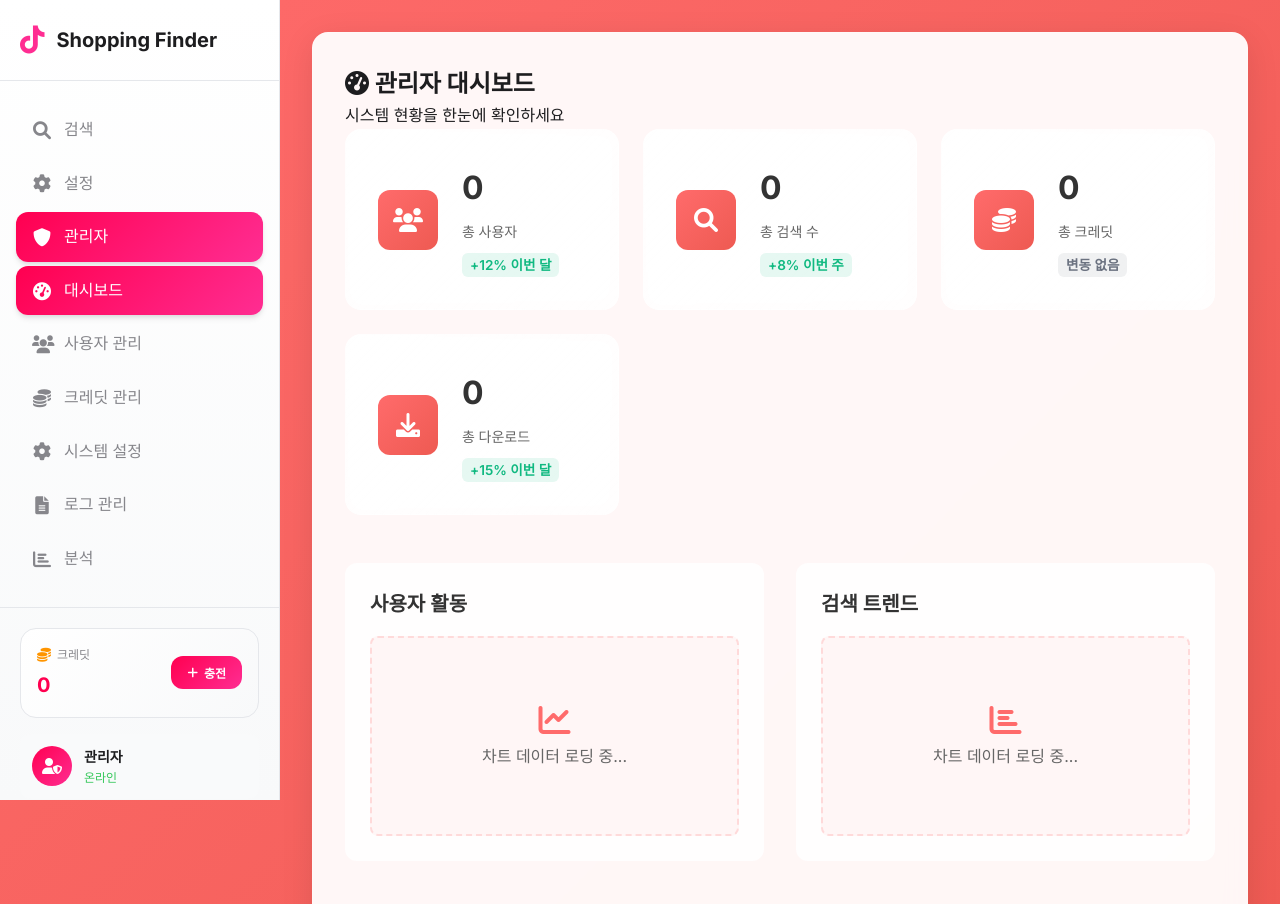
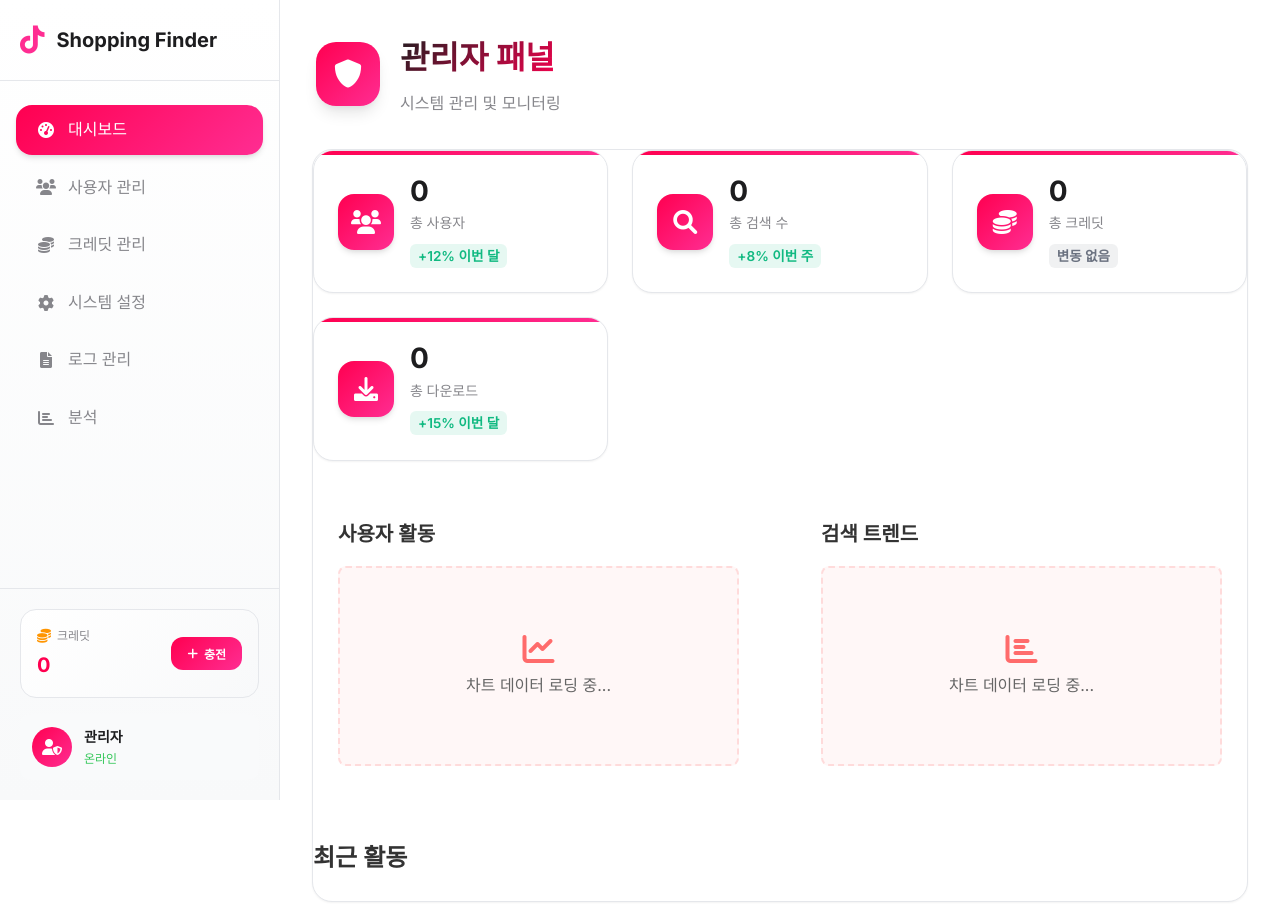
Before and after one commit to soojun7/shoppingfinder, a website: page admin.html in a window 1280 px wide. Shown: the top 904 px of the page. Drawn offline with nearby package versions, Linux system fonts and the light colour scheme.

Commit message:
feat: 관리자 페이지 디자인 개선 및 크레딧 관리 최종 수정
관리자 페이지 개선:
- 불필요한 사이드바 네비게이션 제거 (검색, 설정 탭)
- 관리자 전용 네비게이션으로 단순화
- 메인 앱과 일치하는 디자인 시스템 적용
  * CSS 변수 사용 (--bg-primary, --text-primary 등)
  * 통일된 카드 스타일 및 그라디언트
  * 일관된 간격 및 애니메이션
- 관리자 페이지 헤더 구조 개선
- 통계 카드 디자인을 메인 디자인과 통일

크레딧 관리 최종 수정:
- initializeAuth에서 직접 userCredits 할당 완전 제거
- initializeCredits 함수에서만 크레딧 초기화 처리
- 강화된 디버깅 로그로 크레딧 변경 과정 추적
- currentUser.credits와 userCredits 동기화 개선

```diff
--- a/admin-styles.css
+++ b/admin-styles.css
@@ -2,8 +2,54 @@
 
 /* 관리자 레이아웃 */
 .admin-layout {
-    background: linear-gradient(135deg, #ff6b6b 0%, #ee5a52 100%);
+    background: var(--bg-primary);
     min-height: 100vh;
+}
+
+/* 관리자 전용 네비게이션 */
+.admin-only-nav {
+    padding-top: 20px;
+}
+
+.admin-only-nav .admin-nav-list {
+    list-style: none;
+    padding: 0;
+    margin: 0;
+}
+
+.admin-only-nav .admin-nav-item {
+    margin-bottom: 8px;
+}
+
+.admin-only-nav .nav-link {
+    display: flex;
+    align-items: center;
+    gap: 12px;
+    padding: 12px 20px;
+    color: var(--text-secondary);
+    text-decoration: none;
+    border-radius: var(--radius-lg);
+    transition: all var(--transition-fast);
+    font-weight: 500;
+}
+
+.admin-only-nav .nav-link:hover {
+    background: var(--bg-secondary);
+    color: var(--primary-color);
+    transform: translateX(4px);
+}
+
+.admin-only-nav .nav-link.active,
+.admin-only-nav .admin-nav-item.active .nav-link {
+    background: linear-gradient(135deg, var(--primary-color), var(--secondary-color));
+    color: white;
+    box-shadow: var(--shadow-md);
+}
+
+.admin-only-nav .nav-link i {
+    width: 20px;
+    text-align: center;
+    font-size: 16px;
 }
 
 /* 관리자 사이드바 */
@@ -45,40 +91,74 @@
     box-shadow: 0 4px 12px rgba(255, 107, 107, 0.3);
 }
 
-/* 관리자 메인 컨텐츠 */
+/* 관리자 메인 콘텐츠 */
 .admin-main {
-    background: transparent;
+    background: var(--bg-primary);
 }
 
 .admin-main .content-wrapper {
-    padding: 2rem;
+    padding: 32px;
     max-width: none;
+}
+
+/* 관리자 페이지 헤더 */
+.admin-page-header {
+    margin-bottom: 32px;
+    padding: 0 4px;
+}
+
+.admin-header-content {
+    display: flex;
+    align-items: center;
+    gap: 20px;
+}
+
+.admin-header-icon {
+    width: 64px;
+    height: 64px;
+    background: linear-gradient(135deg, var(--primary-color), var(--secondary-color));
+    border-radius: var(--radius-xl);
+    display: flex;
+    align-items: center;
+    justify-content: center;
+    color: white;
+    font-size: 28px;
+    box-shadow: var(--shadow-lg);
+}
+
+.admin-header-text h1 {
+    font-size: 32px;
+    font-weight: 700;
+    color: var(--text-primary);
+    margin: 0 0 8px 0;
+    background: linear-gradient(135deg, var(--text-primary), var(--primary-color));
+    -webkit-background-clip: text;
+    -webkit-text-fill-color: transparent;
+    background-clip: text;
+}
+
+.admin-header-text p {
+    font-size: 16px;
+    color: var(--text-secondary);
+    margin: 0;
+    font-weight: 400;
 }
 
 /* 관리자 섹션 */
 .admin-section {
-    background: rgba(255, 255, 255, 0.95);
-    backdrop-filter: blur(10px);
-    border-radius: 16px;
-    padding: 2rem;
-    margin-bottom: 2rem;
-    box-shadow: 0 8px 32px rgba(0, 0, 0, 0.1);
-    border: 1px solid rgba(255, 255, 255, 0.2);
+    background: var(--bg-primary);
+    border-radius: var(--radius-xl);
+    border: 1px solid var(--gray-200);
+    box-shadow: var(--shadow-sm);
+    margin-bottom: 24px;
+    overflow: hidden;
+    transition: all var(--transition-fast);
 }
 
-.admin-header {
-    margin-bottom: 2rem;
-    text-align: center;
-}
-
-.admin-header h1 {
-    font-size: 2.5rem;
-    font-weight: 700;
-    background: linear-gradient(135deg, #ff6b6b, #ee5a52);
-    -webkit-background-clip: text;
-    -webkit-text-fill-color: transparent;
-    background-clip: text;
-    margin-bottom: 0.5rem;
+.admin-section:hover {
+    transform: translateY(-2px);
+    box-shadow: var(--shadow-md);
+    border-color: var(--primary-color);
 }
 
 .admin-header p {
@@ -89,51 +169,68 @@
 /* 통계 카드 */
 .admin-stats {
     display: grid;
-    grid-template-columns: repeat(auto-fit, minmax(250px, 1fr));
-    gap: 1.5rem;
-    margin-bottom: 3rem;
+    grid-template-columns: repeat(auto-fit, minmax(280px, 1fr));
+    gap: 24px;
+    margin-bottom: 32px;
 }
 
 .stat-card {
-    background: linear-gradient(135deg, rgba(255, 255, 255, 0.9), rgba(255, 255, 255, 0.7));
-    backdrop-filter: blur(10px);
-    border-radius: 16px;
-    padding: 2rem;
+    background: var(--bg-primary);
+    border-radius: var(--radius-xl);
+    border: 1px solid var(--gray-200);
+    box-shadow: var(--shadow-sm);
+    padding: 24px;
     display: flex;
     align-items: center;
-    gap: 1.5rem;
-    border: 1px solid rgba(255, 255, 255, 0.3);
-    transition: all 0.3s ease;
+    gap: 16px;
+    transition: all var(--transition-fast);
+    overflow: hidden;
+    position: relative;
+}
+
+.stat-card::before {
+    content: '';
+    position: absolute;
+    top: 0;
+    left: 0;
+    right: 0;
+    height: 4px;
+    background: linear-gradient(90deg, var(--primary-color), var(--secondary-color));
 }
 
 .stat-card:hover {
     transform: translateY(-4px);
-    box-shadow: 0 12px 40px rgba(0, 0, 0, 0.15);
+    box-shadow: var(--shadow-xl);
+    border-color: var(--primary-color);
 }
 
 .stat-icon {
-    width: 60px;
-    height: 60px;
-    border-radius: 12px;
+    width: 56px;
+    height: 56px;
+    border-radius: var(--radius-lg);
     display: flex;
     align-items: center;
     justify-content: center;
-    font-size: 1.5rem;
+    font-size: 24px;
     color: white;
-    background: linear-gradient(135deg, #ff6b6b, #ee5a52);
+    background: linear-gradient(135deg, var(--primary-color), var(--secondary-color));
+    box-shadow: var(--shadow-md);
+    flex-shrink: 0;
 }
 
 .stat-info h3 {
-    font-size: 2rem;
+    font-size: 28px;
     font-weight: 700;
-    color: #333;
-    margin-bottom: 0.5rem;
+    color: var(--text-primary);
+    margin-bottom: 4px;
+    line-height: 1.2;
 }
 
 .stat-info p {
-    color: #666;
+    color: var(--text-secondary);
     font-weight: 500;
-    margin-bottom: 0.5rem;
+    margin-bottom: 8px;
+    font-size: 14px;
 }
 
 .stat-change {
--- a/admin.html
+++ b/admin.html
@@ -29,30 +29,7 @@
                 </div>
             </div>
 
-            <nav class="sidebar-nav">
-                <ul>
-                    <li class="nav-item">
-                        <a href="index.html" class="nav-link">
-                            <i class="fas fa-search"></i>
-                            <span>검색</span>
-                        </a>
-                    </li>
-                    <li class="nav-item">
-                        <a href="settings.html" class="nav-link">
-                            <i class="fas fa-cog"></i>
-                            <span>설정</span>
-                        </a>
-                    </li>
-                    <li class="nav-item active">
-                        <a href="admin.html" class="nav-link">
-                            <i class="fas fa-shield-alt"></i>
-                            <span>관리자</span>
-                        </a>
-                    </li>
-                </ul>
-
-                <div class="admin-nav-divider"></div>
-
+            <nav class="sidebar-nav admin-only-nav">
                 <ul class="admin-nav-list">
                     <li class="nav-item admin-nav-item active">
                         <a href="#" class="nav-link" onclick="showAdminTab('dashboard', event)">
@@ -135,11 +112,20 @@
 
             <div class="content-wrapper">
                 <!-- 대시보드 섹션 -->
+                <!-- 관리자 페이지 헤더 -->
+                <div class="admin-page-header">
+                    <div class="admin-header-content">
+                        <div class="admin-header-icon">
+                            <i class="fas fa-shield-alt"></i>
+                        </div>
+                        <div class="admin-header-text">
+                            <h1>관리자 패널</h1>
+                            <p>시스템 관리 및 모니터링</p>
+                        </div>
+                    </div>
+                </div>
+
                 <section class="admin-section" id="dashboardSection">
-                    <div class="settings-page-header">
-                        <h1><i class="fas fa-tachometer-alt"></i> 관리자 대시보드</h1>
-                        <p>시스템 현황을 한눈에 확인하세요</p>
-                    </div>
 
                     <div class="admin-stats">
                         <div class="stat-card">
```
Also changed, not shown: script.js.
